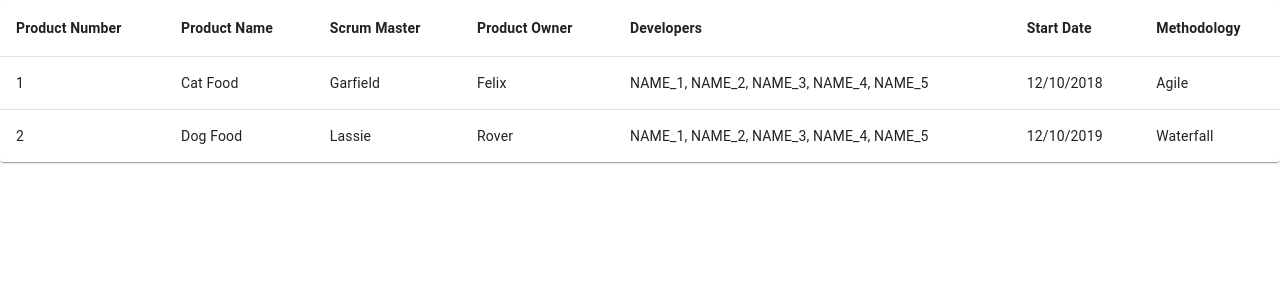
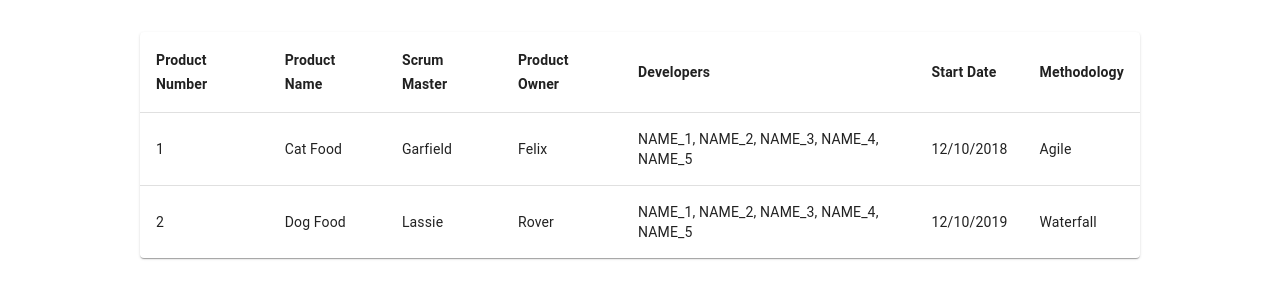
Before and after one commit to dbarkowsky/Dylan-Barkowsky-IS24-full-stack-competition-req97073, a React (Create React App) app in the folder frontend/: page / in a window 1280 px wide. Shown: the top 300 px of the page. Built offline with nearby package versions, Linux system fonts and the light colour scheme; the HTML template or start-up script is replaced by a standard one.

Commit message:
front end styling

```diff
--- a/frontend/src/App.css
+++ b/frontend/src/App.css
@@ -0,0 +1,5 @@
+.app{
+  padding: 0 2em;
+  max-width: 1000px;
+  margin: 2em auto;
+}
--- a/frontend/src/App.js
+++ b/frontend/src/App.js
@@ -36,7 +36,7 @@
 
   const [products, setProducts] = useState(testData);
   return (
-    <div className="App">
+    <div className="app">
       <ProductTable {...{ products }} />
     </div>
   );
```
